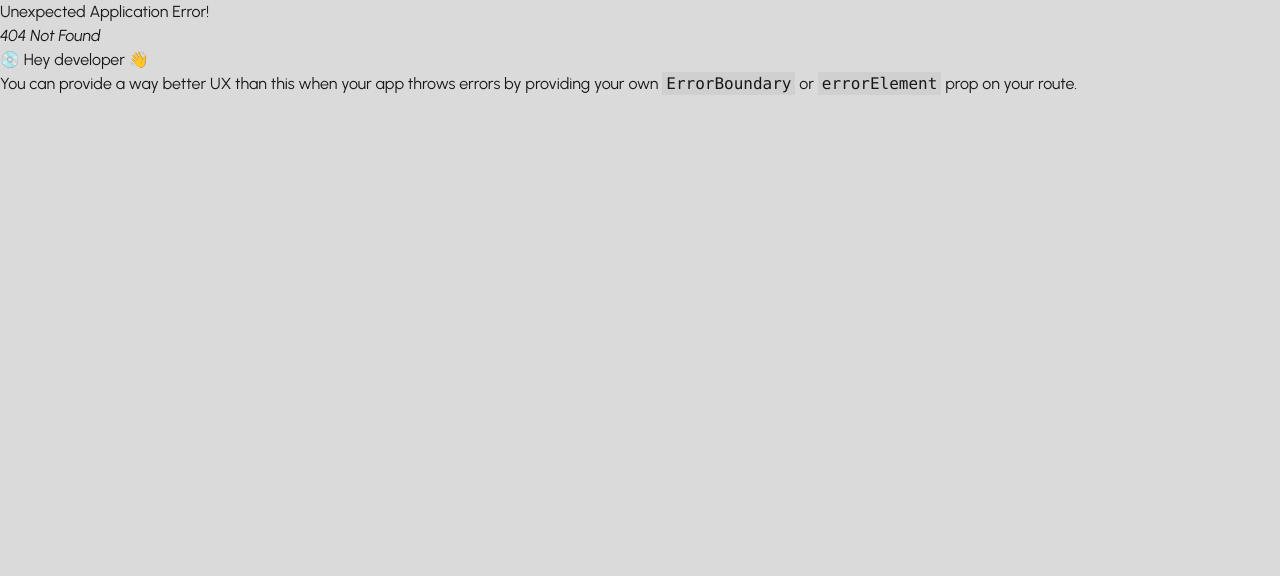
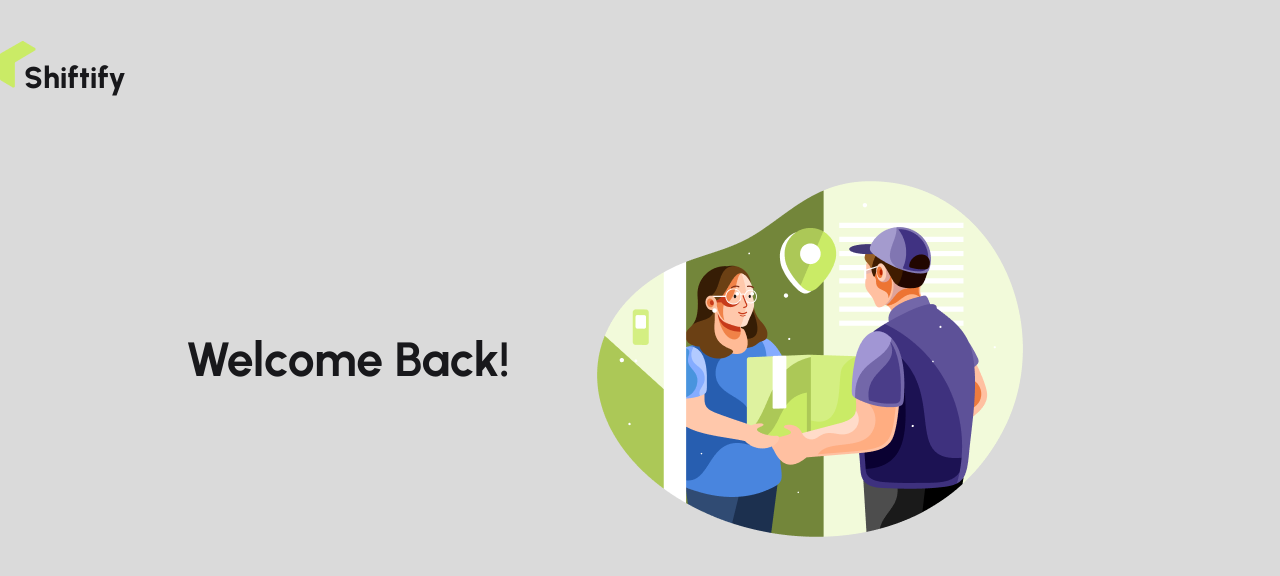
Before and after one commit to for-Sifad99/Shiftify-client, a React (Vite) app: page /auth-login in a window 1280 px wide. Before the commit this address had no page. Shown: the top 576 px of the page. Built offline with nearby package versions, Linux system fonts and the light colour scheme.

Commit message:
added authentication route.

```diff
--- /dev/null
+++ b/src/layouts/AuthRoot.jsx
@@ -0,0 +1,28 @@
+import React from 'react';
+import ShiftifyLogo from '../pages/shared/ShiftifyLogo/ShiftifyLogo';
+import authImage from '../assets/authImage.png'
+import { Outlet } from 'react-router';
+
+
+const AuthRoot = () => {
+    return (
+        <section className="min-h-screen">
+            <div className='py-10 w-fit'>
+                <ShiftifyLogo />
+            </div>
+
+            <div className='hero'>
+                <div className="flex-1 hero-content flex-col lg:flex-row-reverse">
+                    <img
+                        src={authImage}
+                    />
+                    <div className='flex-1'>
+                        <Outlet />
+                    </div>
+                </div>
+            </div>
+        </section>
+    );
+};
+
+export default AuthRoot;
--- /dev/null
+++ b/src/pages/Authentication/AuthLogin/AuthLogin.jsx
@@ -0,0 +1,9 @@
+import React from 'react';
+
+const AuthLogin = () => {
+    return <>
+        <h1 className="text-5xl font-bold">Welcome Back!</h1>
+    </>
+};
+
+export default AuthLogin;
--- /dev/null
+++ b/src/pages/shared/LayoutWrapper/LayoutWrapper.jsx
@@ -0,0 +1,21 @@
+import React from 'react';
+import { useLocation } from 'react-router';
+
+const LayoutWrapper = ({ children }) => {
+    const location = useLocation();
+
+    // Check if route includes "auth" (adjust if needed)
+    const isAuthLayout = location.pathname.startsWith('/auth');
+
+    const bgClass = isAuthLayout ? 'bg-white' : 'bg-base-100';
+
+    return (
+        <div className={`min-h-screen ${bgClass}`}>
+            <div className="max-w-7xl mx-auto font-urbanist">
+                {children}
+            </div>
+        </div>
+    );
+};
+
+export default LayoutWrapper;
--- a/src/pages/shared/ShiftifyLogo/ShiftifyLogo.jsx
+++ b/src/pages/shared/ShiftifyLogo/ShiftifyLogo.jsx
@@ -4,7 +4,7 @@ import logo from '../../../assets/logo.png';
 const ShiftifyLogo = () => {
     return (
         <div className='flex items-end'>
-            <img className='mb-2 sm:w-full w-[30px]' src={logo} alt="Shiftify website logo" />
+            <img className='mb-2 sm:w-fit w-[30px]' src={logo} alt="Shiftify website logo" />
             <h1 className='sm:text-3xl text-2xl font-extrabold -ml-3'>Shiftify</h1>
         </div>
     );
--- a/src/routes/router.jsx
+++ b/src/routes/router.jsx
@@ -1,6 +1,9 @@
 import { createBrowserRouter } from "react-router";
 import Root from '../layouts/ShiftifyRoot';
+import AuthRoot from "../layouts/AuthRoot";
 import Home from '../pages/home/Home/Home';
+import AuthLogin from '../pages/Authentication/AuthLogin/AuthLogin';
+
 
 const router = createBrowserRouter([
     {
@@ -10,6 +13,13 @@ const router = createBrowserRouter([
             { index: true, Component: Home },
         ],
     },
+    {
+        path: "/",
+        Component: AuthRoot,
+        children: [
+            { path: "/auth-login", Component: AuthLogin },
+        ],
+    },
 ]);
 
 export default router;
```
